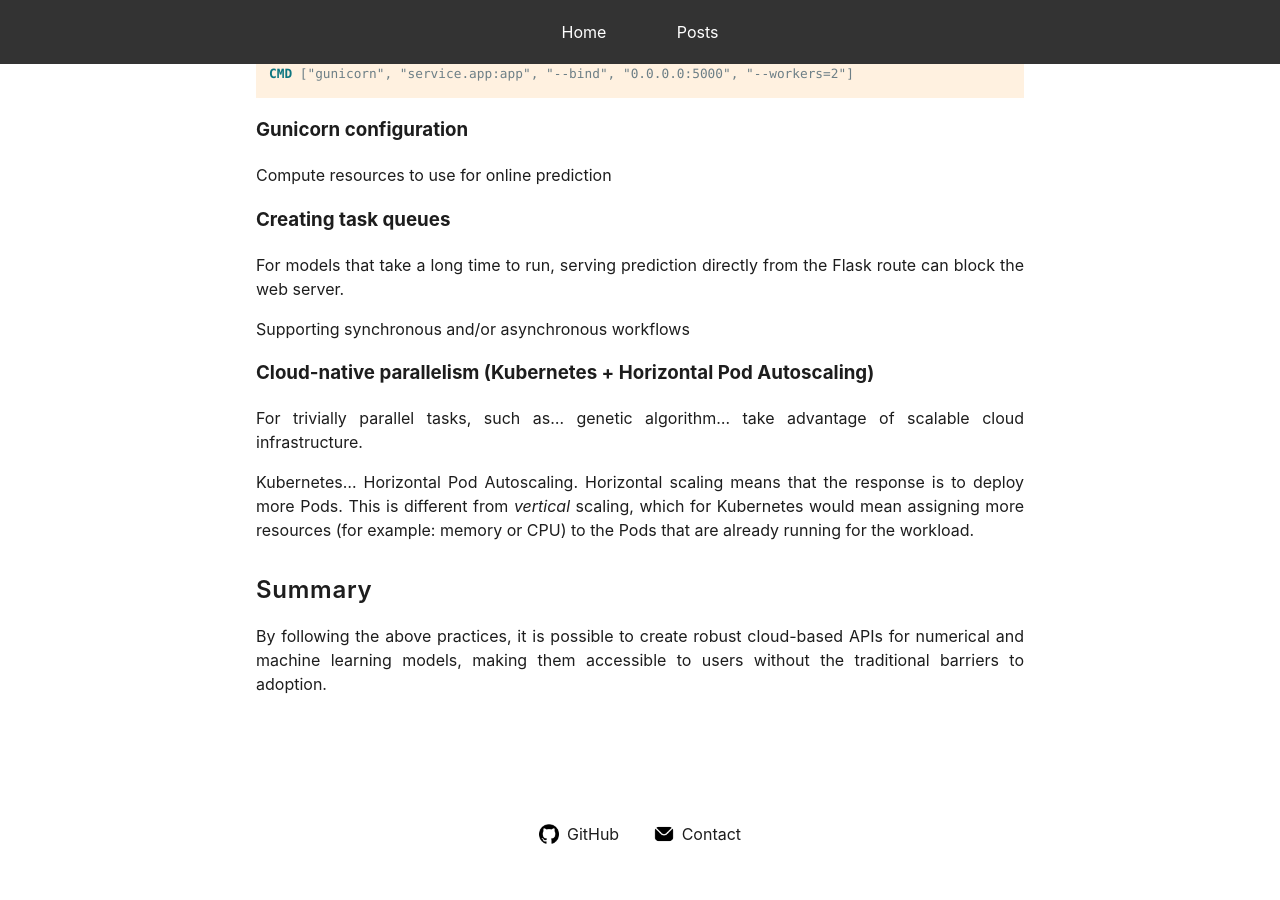
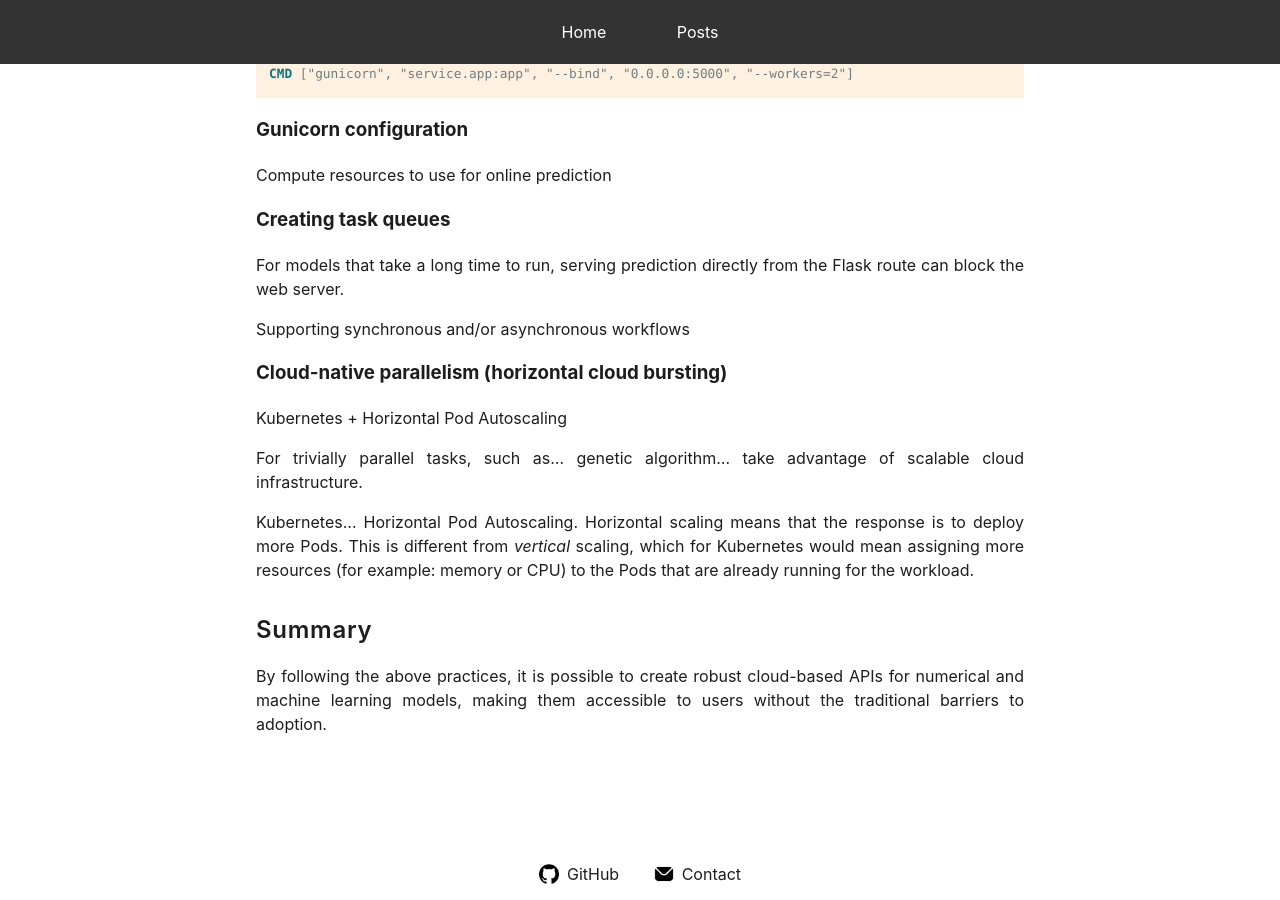
Before and after one commit to mark-hobbs/mark-hobbs.github.io, a Jekyll site: the page built from _posts/2025-04-15-model-deployment.md, in a window 1280 px wide and 900 px high, scrolled down 3068 px. Built offline with Jekyll 4.4.1, drawn with Linux system fonts in a browser that asks for light colours; before the commit the page ends 3928 px from its top, so only the background shows below that.

Commit message:
General updates

```diff
--- a/_posts/2025-04-15-model-deployment.md
+++ b/_posts/2025-04-15-model-deployment.md
@@ -156,7 +156,9 @@ For models that take a long time to run, serving prediction directly from the Fl
 
 Supporting synchronous and/or asynchronous workflows
 
-### Cloud-native parallelism (Kubernetes + Horizontal Pod Autoscaling)
+### Cloud-native parallelism (horizontal cloud bursting)
+
+Kubernetes + Horizontal Pod Autoscaling
 
 For trivially parallel tasks, such as... genetic algorithm... take advantage of scalable cloud infrastructure.
 
```
